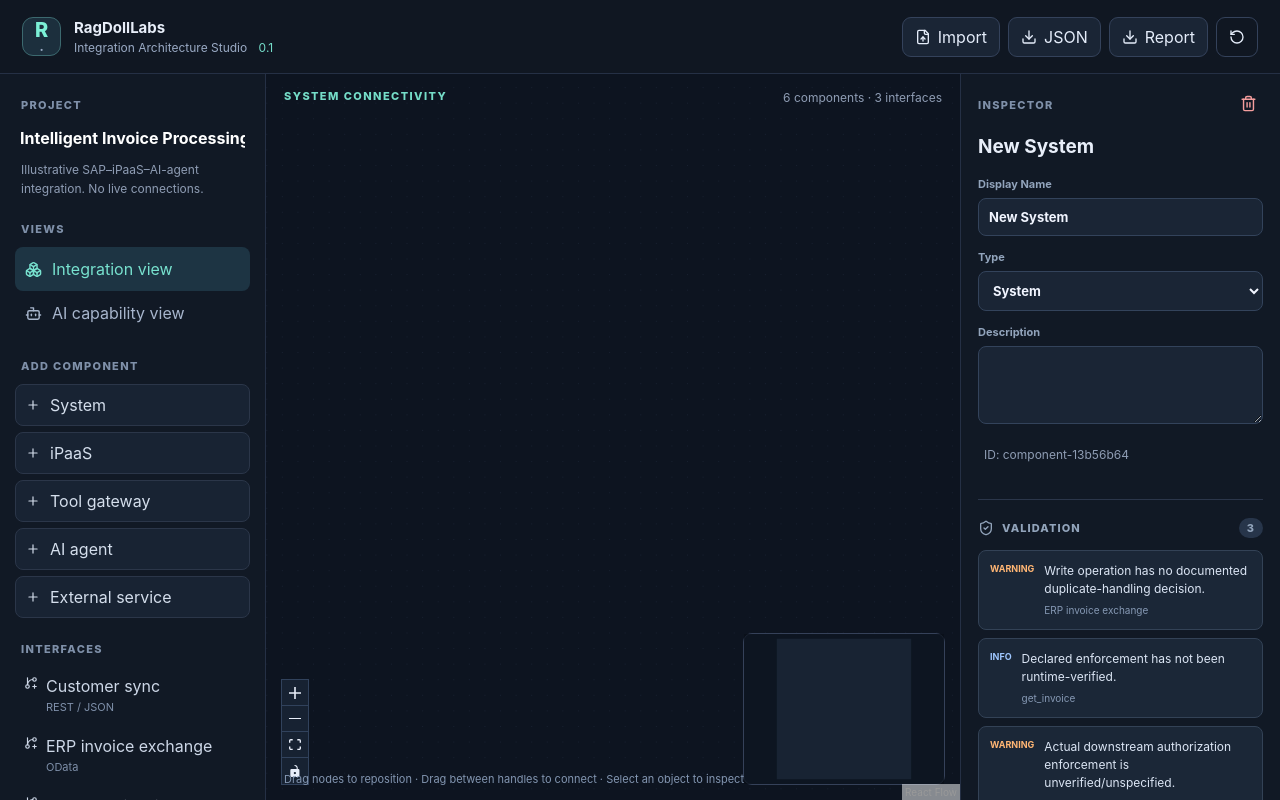
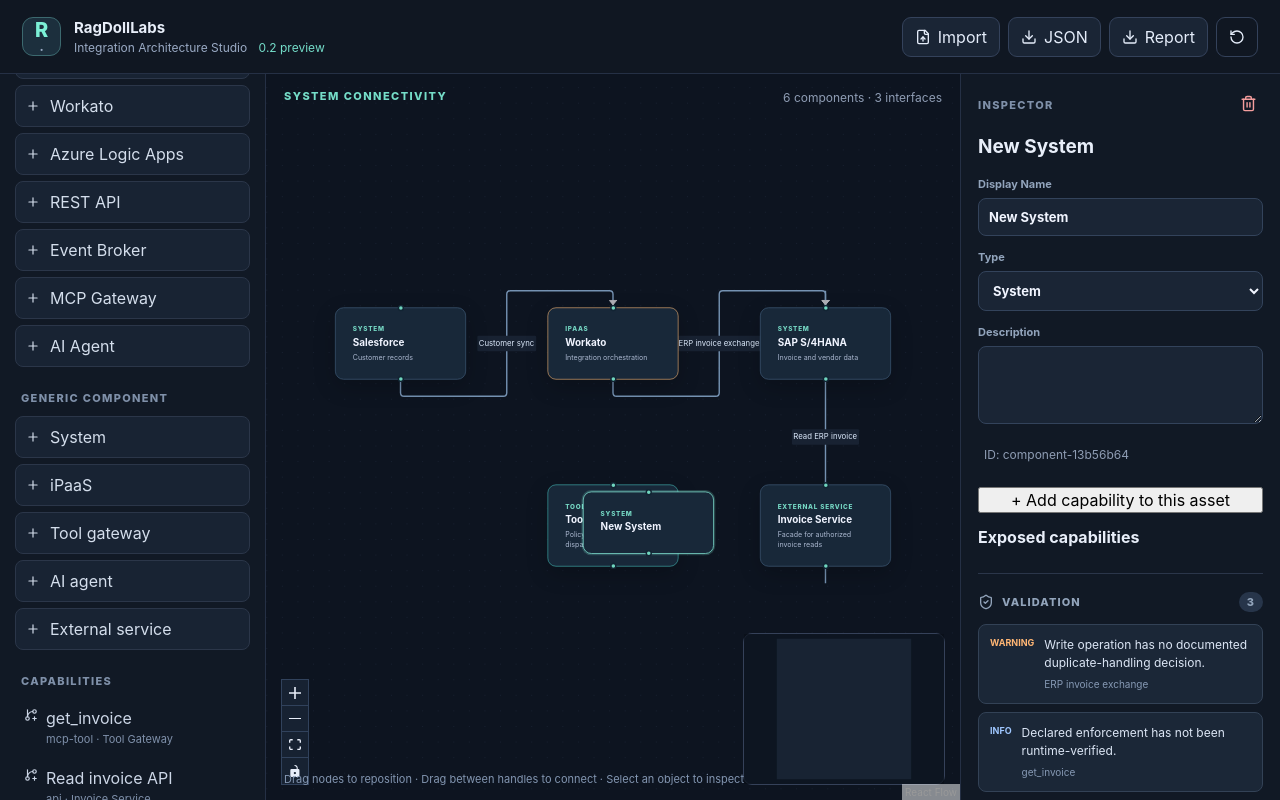
Before and after one commit to Urqe/RagdollLabs-integration-architecture-studio, a React (Vite) app: page / in a window 1280 px wide. Both pictures are taken after a click on the button "System". Built offline with nearby package versions, Linux system fonts and the light colour scheme.

Commit message:
feat: reusable assets and AI capability catalog
* feat: add first-class capabilities and reusable component templates

* feat: add component templates and capability editor

* feat: milestone documentation and tests for src/model.test.ts

* feat: milestone documentation and tests for docs/roadmap.md

```diff
--- a/src/App.tsx
+++ b/src/App.tsx
@@ -1,7 +1,7 @@
 import {useCallback,useEffect,useMemo,useRef,useState} from 'react';
 import {ReactFlow,Background,Controls,MiniMap,MarkerType,applyNodeChanges,type Node,type Edge,type NodeChange,type Connection,type OnSelectionChangeParams} from '@xyflow/react';
 import {Bot,Boxes,Download,FileUp,GitBranchPlus,Plus,RotateCcw,ShieldCheck,Trash2} from 'lucide-react';
-import {ComponentKind,InterfaceKind,newId,removeComponent,removeInterface,sampleProject,updateComponent,updateInterface,type ArchitectureInterface,type Component,type Project,type ViewMode} from './model';
+import {ComponentKind,COMPONENT_TEMPLATES,CapabilitySchema,addCapability,createFromTemplate,updateCapability,removeCapability,InterfaceKind,newId,removeComponent,removeInterface,sampleProject,updateComponent,updateInterface,type ArchitectureInterface,type Component,type Capability,type Project,type ViewMode} from './model';
 import {loadProject,saveProject,exportProject,importProject} from './storage';
 import {validateProject} from './validation';
 
@@ -13,7 +13,7 @@ const emptyInterface=(sourceId:string,targetId:string,kind:ArchitectureInterface
 });
 function summarizeModel(p:Project):string {
   return '# '+p.name+'\n\n'+p.description+'\n\n## Components\n'+p.components.map(c=>'- '+c.name+' ('+kindNames[c.kind]+'): '+c.description).join('\n')+
-  '\n\n## Interfaces\n'+p.interfaces.map(e=>'- **'+e.name+'**: '+p.components.find(c=>c.id===e.sourceId)?.name+' → '+p.components.find(c=>c.id===e.targetId)?.name+' | '+e.protocol+' | '+e.kind+' | owner: '+(e.owner||'Unknown')).join('\n')+
+  '\n\n## Capabilities\n'+p.capabilities.map(c=>'- '+c.name+' ('+c.kind+') on '+p.components.find(n=>n.id===c.componentId)?.name+'; '+c.operation+'; evidence: '+c.evidence).join('\n')+ '\n\n## Interfaces\n'+p.interfaces.map(e=>'- **'+e.name+'**: '+p.components.find(c=>c.id===e.sourceId)?.name+' → '+p.components.find(c=>c.id===e.targetId)?.name+' | '+e.protocol+' | '+e.kind+' | owner: '+(e.owner||'Unknown')).join('\n')+
   '\n\n## Validation findings\n'+validateProject(p).map(f=>'- ['+f.severity+'] '+f.interfaceId+': '+f.message).join('\n')+'\n';
 }
 function downloadText(name:string,text:string,type:string):void {
@@ -23,7 +23,7 @@ function downloadText(name:string,text:string,type:string):void {
 export default function App(){
   const [project,setProject]=useState<Project>(loadProject);
   const [mode,setMode]=useState<ViewMode>('integration');
-  const [selected,setSelected]=useState<{type:'component'|'interface';id:string}|null>(null);
+  const [selected,setSelected]=useState<{type:'component'|'interface'|'capability';id:string}|null>(null);
   const [error,setError]=useState('');
   const fileRef=useRef<HTMLInputElement>(null);
   useEffect(()=>{try{saveProject(project);setError('');}catch(e){setError(e instanceof Error?e.message:'Unable to save project.');}},[project]);
@@ -39,10 +39,11 @@ export default function App(){
     selected:selected?.type==='interface'&&selected.id===e.id
   })),[project,visibleIds,mode,selected]);
   const onNodesChange=useCallback((changes:NodeChange[])=>{
-    // applyNodeChanges normalizes position deltas; we persist only resulting coordinates.
+    const moves=changes.filter(c=>c.type==='position'&&c.position);
+    if(!moves.length)return;
     setProject(prev=>{
       const current:Node[]=prev.components.map(c=>({id:c.id,position:{x:c.x,y:c.y},data:{}}));
-      const next=applyNodeChanges(changes,current);
+      const next=applyNodeChanges(moves,current);
       const positions=new Map(next.map(n=>[n.id,n.position]));
       return {...prev,components:prev.components.map(c=>{const pos=positions.get(c.id);return pos?{...c,x:pos.x,y:pos.y}:c;})};
     });
@@ -56,17 +57,27 @@ export default function App(){
     if(params.nodes[0])setSelected({type:'component',id:params.nodes[0].id});
     else if(params.edges[0])setSelected({type:'interface',id:params.edges[0].id});
   },[]);
+  const selectedCapability=selected?.type==='capability'?project.capabilities.find(c=>c.id===selected.id):undefined;
   const selectedComponent=selected?.type==='component'?project.components.find(c=>c.id===selected.id):undefined;
   const selectedInterface=selected?.type==='interface'?project.interfaces.find(e=>e.id===selected.id):undefined;
+  const setCapability=(patch:Partial<Capability>)=>{if(selectedCapability)setProject(p=>updateCapability(p,selectedCapability.id,patch));};
   const setComponent=(patch:Partial<Component>)=>{if(selectedComponent)setProject(p=>updateComponent(p,selectedComponent.id,patch));};
   const setInterface=(patch:Partial<ArchitectureInterface>)=>{if(selectedInterface)setProject(p=>updateInterface(p,selectedInterface.id,patch));};
   const addComponent=(kind:Component['kind'])=>{
     const item:Component={id:newId('component'),name:'New '+kindNames[kind],description:'',kind,x:100+project.components.length*45,y:160+project.components.length*30};
     setProject(p=>({...p,components:[...p.components,item]}));setSelected({type:'component',id:item.id});
   };
+  const createCapability=(componentId:string)=>{
+    setProject(p=>addCapability(p,componentId));
+    setSelected(null);
+  };
+  const addTemplate=(index:number)=>{
+    setProject(p=>createFromTemplate(p,index));
+    setSelected(null);
+  };
   const removeSelected=()=>{
     if(!selected)return;
-    setProject(p=>selected.type==='component'?removeComponent(p,selected.id):removeInterface(p,selected.id));
+    setProject(p=>selected.type==='component'?removeComponent(p,selected.id):selected.type==='capability'?removeCapability(p,selected.id):removeInterface(p,selected.id));
     setSelected(null);
   };
   const handleImport=async(file?:File)=>{
@@ -77,7 +88,7 @@ export default function App(){
   const reset=()=>{if(window.confirm('Replace this project with the example? Your current local changes will be lost.')){setProject(sampleProject());setSelected(null);}};
   const exportMarkdown=()=>downloadText('architecture-report.md',summarizeModel(project),'text/markdown');
   return <div className="app-shell">
-    <header className="topbar"><div className="brand"><div className="brand-mark">R<span>·</span></div><div><strong>RagDollLabs</strong><span>Integration Architecture Studio <em>0.1</em></span></div></div>
+    <header className="topbar"><div className="brand"><div className="brand-mark">R<span>·</span></div><div><strong>RagDollLabs</strong><span>Integration Architecture Studio <em>0.2 preview</em></span></div></div>
       <div className="top-actions"><button onClick={()=>fileRef.current?.click()}><FileUp size={16}/> Import</button><input ref={fileRef} type="file" accept=".json,application/json" hidden onChange={e=>{void handleImport(e.target.files?.[0]);e.target.value='';}}/>
         <button onClick={()=>exportProject(project)}><Download size={16}/> JSON</button><button onClick={exportMarkdown}><Download size={16}/> Report</button><button className="ghost" onClick={reset} title="Restore example"><RotateCcw size={16}/></button>
       </div></header>
@@ -86,8 +97,10 @@ export default function App(){
         <p className="muted">{project.description}</p><div className="section-caption">VIEWS</div>
         <button className={'nav-btn '+(mode==='integration'?'active':'')} onClick={()=>{setMode('integration');setSelected(null);}}><Boxes size={17}/> Integration view</button>
         <button className={'nav-btn '+(mode==='ai'?'active':'')} onClick={()=>{setMode('ai');setSelected(null);}}><Bot size={17}/> AI capability view</button>
-        <div className="section-caption">ADD COMPONENT</div>
+        <div className="section-caption">COMPONENT TEMPLATES</div><div className="component-buttons">{COMPONENT_TEMPLATES.map((t,i)=><button key={t.name} onClick={()=>addTemplate(i)} title={t.description}><Plus size={14}/>{t.name}</button>)}</div><div className="section-caption">GENERIC COMPONENT</div>
         <div className="component-buttons">{ComponentKind.options.map(k=><button key={k} onClick={()=>addComponent(k)}><Plus size={14}/>{kindNames[k]}</button>)}</div>
+        <div className="section-caption">CAPABILITIES</div>
+        <div className="inventory">{project.capabilities.map(c=><button key={c.id} className={selected?.id===c.id?'chosen':''} onClick={()=>setSelected({type:'capability',id:c.id})}><GitBranchPlus size={14}/><span>{c.name}<small>{c.kind} · {project.components.find(n=>n.id===c.componentId)?.name||'Unknown'}</small></span></button>)}</div>
         <div className="section-caption">INTERFACES</div><div className="inventory">{project.interfaces.filter(e=>mode==='ai'||e.kind==='integration').map(e=><button key={e.id} className={selected?.id===e.id?'chosen':''} onClick={()=>setSelected({type:'interface',id:e.id})}><GitBranchPlus size={14}/><span>{e.name}<small>{e.protocol||'Protocol undecided'}</small></span></button>)}</div>
       </aside>
       <main className="canvas"><div className="canvas-toolbar"><span className="eyebrow">{mode==='integration'?'SYSTEM CONNECTIVITY':'AI CAPABILITY & ACCESS'}</span><span className="muted">{nodes.length} components · {edges.length} interfaces</span></div>
@@ -103,6 +116,23 @@ export default function App(){
           <label>Type<select value={selectedComponent.kind} onChange={e=>setComponent({kind:ComponentKind.parse(e.target.value)})}>{ComponentKind.options.map(k=><option key={k} value={k}>{kindNames[k]}</option>)}</select></label>
           <label>Description<textarea value={selectedComponent.description} onChange={e=>setComponent({description:e.target.value})}/></label>
           <p className="muted">ID: {selectedComponent.id}</p>
+          <button className="add-capability" onClick={()=>createCapability(selectedComponent.id)}>+ Add capability to this asset</button>
+          <div className="component-capabilities"><strong>Exposed capabilities</strong>{project.capabilities.filter(c=>c.componentId===selectedComponent.id).map(c=><button key={c.id} onClick={()=>setSelected({type:'capability',id:c.id})}>{c.name} <small>({c.kind})</small></button>)}</div>
+        </div>:selectedCapability?<div className="fields"><h2>{selectedCapability.name}</h2>
+          <p className="muted">Owned by {project.components.find(c=>c.id===selectedCapability.componentId)?.name}</p>
+          <label>Capability name<input value={selectedCapability.name} onChange={e=>setCapability({name:e.target.value})}/></label>
+          <label>Kind<select value={selectedCapability.kind} onChange={e=>setCapability({kind:CapabilitySchema.shape.kind.parse(e.target.value)})}>
+            {CapabilitySchema.shape.kind.options.map(k=><option key={k} value={k}>{k}</option>)}
+          </select></label>
+          <label>Operation<input value={selectedCapability.operation} onChange={e=>setCapability({operation:e.target.value})}/></label>
+          <label>Description<textarea value={selectedCapability.description} onChange={e=>setCapability({description:e.target.value})}/></label>
+          <label>Effective operation<select value={selectedCapability.access} onChange={e=>setCapability({access:CapabilitySchema.shape.access.parse(e.target.value)})}>
+            {CapabilitySchema.shape.access.options.map(v=><option key={v} value={v}>{v}</option>)}
+          </select></label>
+          <label>Evidence<select value={selectedCapability.evidence} onChange={e=>setCapability({evidence:CapabilitySchema.shape.evidence.parse(e.target.value)})}>
+            {CapabilitySchema.shape.evidence.options.map(v=><option key={v} value={v}>{v}</option>)}
+          </select></label>
+          <p className="muted">Template and declared entries are not proof of deployed capability or authorization.</p>
         </div>:selectedInterface?<div className="fields"><h2>{selectedInterface.name}</h2>
           <label>Name<input value={selectedInterface.name} onChange={e=>setInterface({name:e.target.value})}/></label>
           <label>Interface type<select value={selectedInterface.kind} onChange={e=>setInterface({kind:InterfaceKind.parse(e.target.value)})}>{InterfaceKind.options.map(k=><option key={k} value={k}>{k}</option>)}</select></label>
--- a/src/model.ts
+++ b/src/model.ts
@@ -2,6 +2,25 @@ import { z } from 'zod';
 
 export const ComponentKind = z.enum(['system','ipaas','gateway','agent','external']);
 export const InterfaceKind = z.enum(['integration','tool']);
+export const CapabilitySchema = z.object({
+  id:z.string().min(1), componentId:z.string().min(1), name:z.string().min(1),
+  kind:z.enum(['api','mcp-tool','event','file','agent-delegation']),
+  operation:z.string(), description:z.string(),
+  access:z.enum(['unknown','read','write','approve']),
+  evidence:z.enum(['template','declared','verified'])
+});
+export type Capability = z.infer<typeof CapabilitySchema>;
+export const COMPONENT_TEMPLATES = [
+  {name:'SAP S/4HANA',kind:'system',description:'ERP system; verify actual deployed interfaces'},
+  {name:'Microsoft Dynamics 365',kind:'system',description:'Business applications; available APIs vary by workload'},
+  {name:'Salesforce',kind:'system',description:'CRM platform'},
+  {name:'Workato',kind:'ipaas',description:'Integration and automation platform'},
+  {name:'Azure Logic Apps',kind:'ipaas',description:'Azure workflow integration service'},
+  {name:'REST API',kind:'external',description:'Custom API service'},
+  {name:'Event Broker',kind:'system',description:'Publish/subscribe messaging'},
+  {name:'MCP Gateway',kind:'gateway',description:'Agent tool exposure and authorization boundary'},
+  {name:'AI Agent',kind:'agent',description:'AI client that may invoke authorized tools'}
+] as const satisfies ReadonlyArray<{name:string;kind:z.infer<typeof ComponentKind>;description:string}>;
 export const ComponentSchema = z.object({
   id:z.string().min(1), name:z.string().min(1), kind:ComponentKind, description:z.string(),
   x:z.number().finite(), y:z.number().finite()
@@ -19,10 +38,17 @@ export const InterfaceSchema = z.object({
 export const ProjectSchema = z.object({
   version:z.literal(1), id:z.string().min(1), name:z.string().min(1),
   description:z.string(), components:z.array(ComponentSchema),
-  interfaces:z.array(InterfaceSchema)
+  interfaces:z.array(InterfaceSchema),
+  capabilities:z.array(CapabilitySchema).default([])
 }).superRefine((p,ctx)=>{
   const nodes = new Set<string>();
   p.components.forEach((n,i)=>{if(nodes.has(n.id))ctx.addIssue({code:'custom',message:'Duplicate component ID',path:['components',i,'id']});nodes.add(n.id)});
+  const capabilities = new Set<string>();
+  p.capabilities.forEach((c,i)=>{
+    if(capabilities.has(c.id))ctx.addIssue({code:'custom',message:'Duplicate capability ID',path:['capabilities',i,'id']});
+    capabilities.add(c.id);
+    if(!nodes.has(c.componentId))ctx.addIssue({code:'custom',message:'Capability has unknown owner component',path:['capabilities',i,'componentId']});
+  });
   const links = new Set<string>();
   p.interfaces.forEach((e,i)=>{
     if(links.has(e.id))ctx.addIssue({code:'custom',message:'Duplicate interface ID',path:['interfaces',i,'id']});
@@ -46,6 +72,11 @@ export function sampleProject():Project {
       {id:'gateway',name:'Tool Gateway',kind:'gateway',description:'Policy enforcement and tool dispatch',x:320,y:330},
       {id:'api',name:'Invoice Service',kind:'external',description:'Facade for authorized invoice reads',x:620,y:330}
     ],
+    capabilities:[
+    {id:'invoice-read-cap',componentId:'gateway',name:'get_invoice',kind:'mcp-tool',operation:'get_invoice(invoiceId)',description:'Lookup one invoice by ID',access:'read',evidence:'declared'},
+    {id:'invoice-api-cap',componentId:'api',name:'Read invoice API',kind:'api',operation:'GET /invoices/{id}',description:'Backend read operation',access:'read',evidence:'declared'},
+    {id:'erp-read-cap',componentId:'sap',name:'Invoice OData service',kind:'api',operation:'GET Invoice',description:'ERP read surface; deployment not verified',access:'read',evidence:'template'}
+  ],
     interfaces:[
       {id:'customer-sync',name:'Customer sync',kind:'integration',sourceId:'salesforce',targetId:'workato',protocol:'REST / JSON',authentication:'OAuth 2.0',authorization:'Service scope',contract:'OpenAPI (planned)',owner:'Integration team',description:'Synchronize customer details',idempotency:'defined',observability:'defined',enforcement:'not-applicable',access:'write'},
       {id:'erp-post',name:'ERP invoice exchange',kind:'integration',sourceId:'workato',targetId:'sap',protocol:'OData',authentication:'OAuth 2.0',authorization:'Restricted service role',contract:'OData service metadata',owner:'ERP integration',description:'Deliver validated invoice records',idempotency:'unknown',observability:'defined',enforcement:'not-applicable',access:'write'},
@@ -63,8 +94,25 @@ export function updateInterface(project:Project,id:string,patch:Partial<Architec
   return {...project,interfaces:project.interfaces.map(e=>e.id===id?{...e,...patch,id:e.id}:e)};
 }
 export function removeComponent(project:Project,id:string):Project {
-  return {...project,components:project.components.filter(c=>c.id!==id),interfaces:project.interfaces.filter(e=>e.sourceId!==id&&e.targetId!==id)};
+  return {...project,components:project.components.filter(c=>c.id!==id),interfaces:project.interfaces.filter(e=>e.sourceId!==id&&e.targetId!==id),capabilities:project.capabilities.filter(c=>c.componentId!==id)};
 }
 export function removeInterface(project:Project,id:string):Project {
   return {...project,interfaces:project.interfaces.filter(e=>e.id!==id)};
 }
+
+export function addCapability(project:Project,componentId:string,kind:Capability['kind']='api'):Project {
+  if(!project.components.some(c=>c.id===componentId))return project;
+  return {...project,capabilities:[...project.capabilities,{id:newId('cap'),componentId,name:'New capability',kind,operation:'',description:'',access:'unknown',evidence:'declared'}]};
+}
+export function updateCapability(project:Project,id:string,patch:Partial<Capability>):Project {
+  return {...project,capabilities:project.capabilities.map(c=>c.id===id?{...c,...patch,id:c.id,componentId:c.componentId}:c)};
+}
+export function removeCapability(project:Project,id:string):Project {
+  return {...project,capabilities:project.capabilities.filter(c=>c.id!==id)};
+}
+export function createFromTemplate(project:Project,index:number):Project {
+  const template=COMPONENT_TEMPLATES[index];
+  if(!template)return project;
+  const component:Component={id:newId('component'),name:template.name,kind:template.kind,description:template.description,x:110+project.components.length*37,y:130+project.components.length*29};
+  return {...project,components:[...project.components,component]};
+}
```
Also changed, not shown: 2 other files (tests, documents, lock files or other folders).
